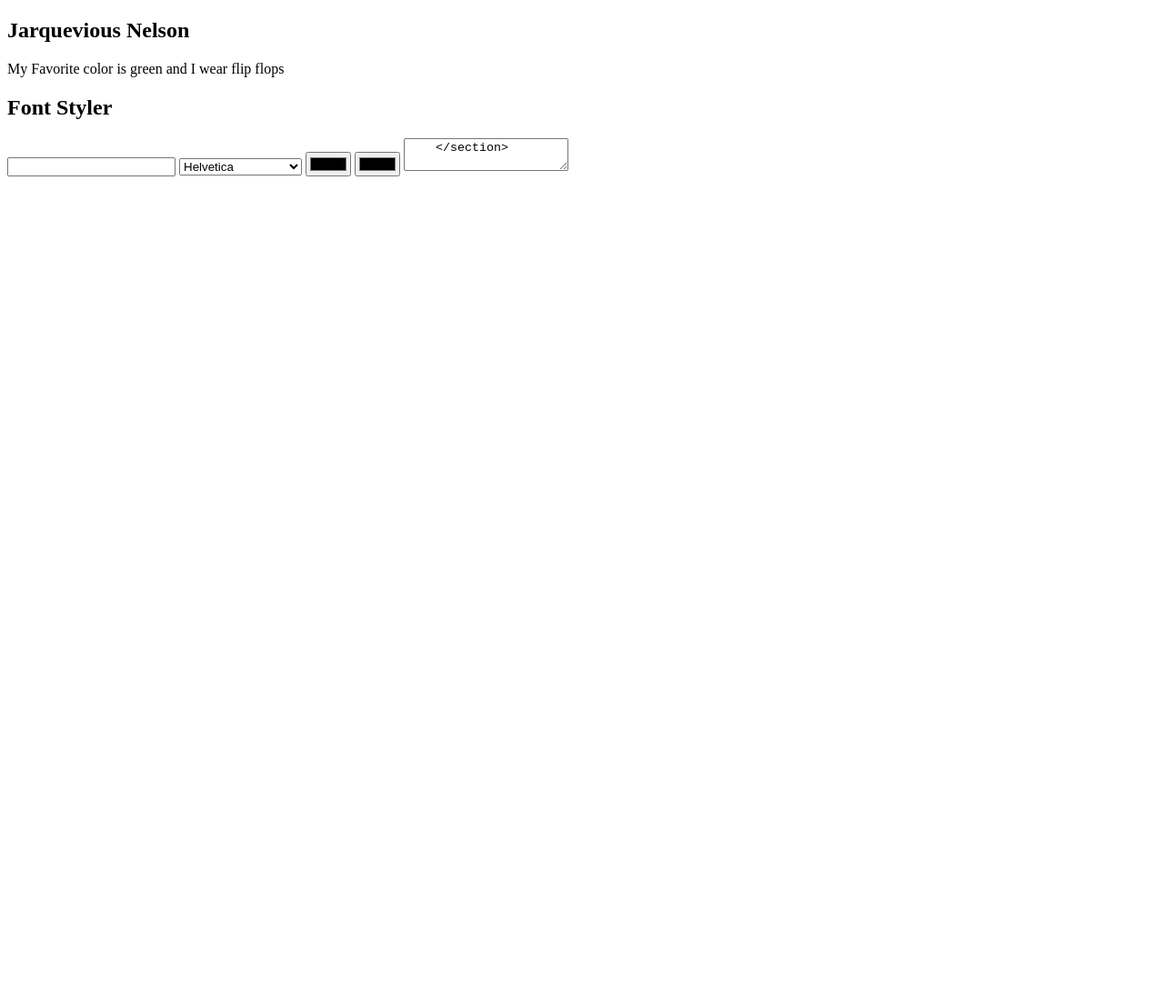
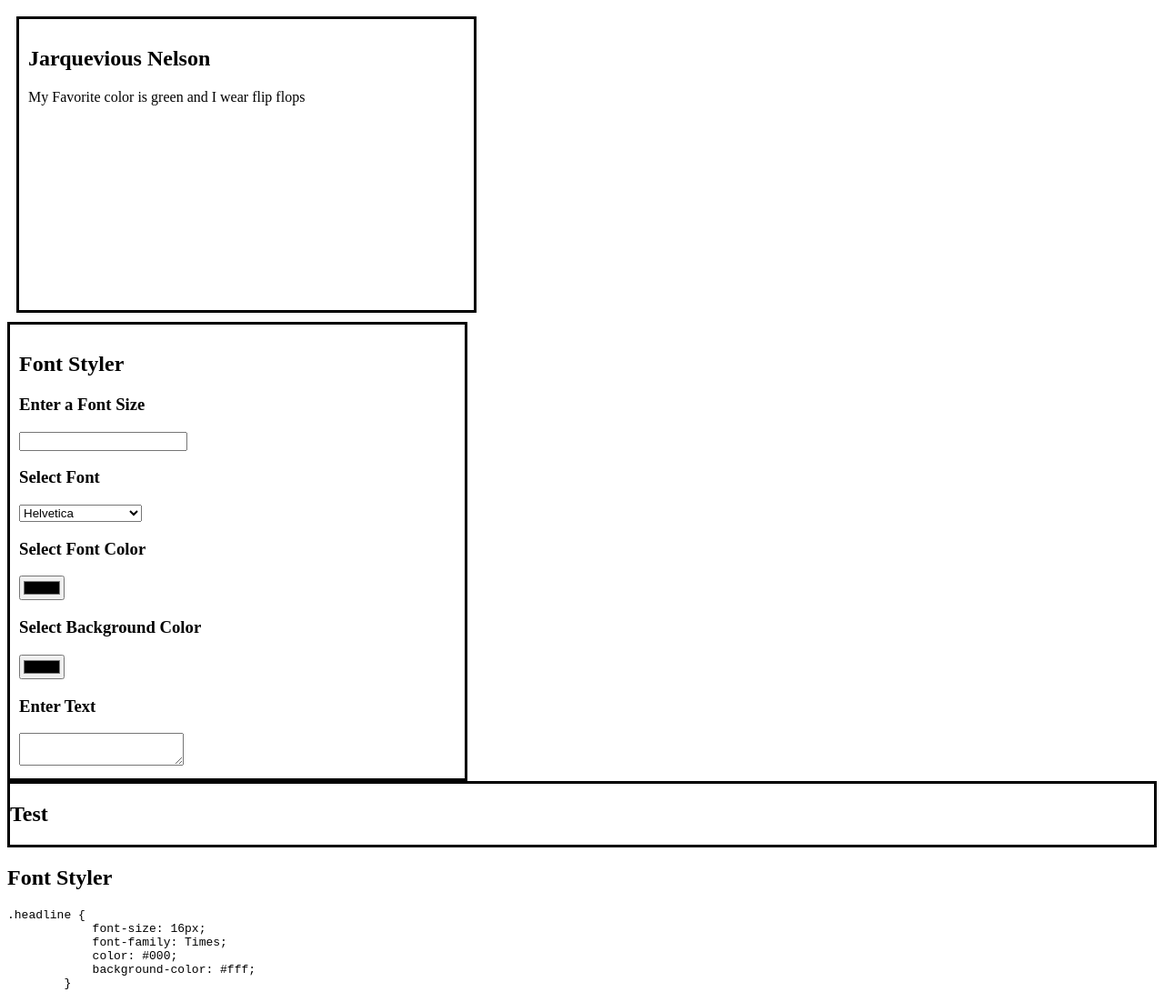
Before and after one commit to Jarquevious/web10, a plain HTML site: page final/index.html in a window 1280 px wide. Shown: the whole page at 91% size. Before the commit the page ends 800 px from the top, so only its background shows below. Drawn offline with Linux system fonts and the light colour scheme.

Commit message:
not properly formatted

```diff
--- a/final/index.html
+++ b/final/index.html
@@ -3,9 +3,12 @@
 <head>
     <meta charset="UTF-8">
     <meta name="viewport" content="width=device-width, initial-scale=1.0">
+    <link rel="stylesheet" href="styles.css">
     <title>Jarquevious Nelson - Final - Web 1.0</title>
 </head>
 <body>
+
+    <div id="divone">
     <section id="student-info">
         <h1>Jarquevious Nelson</h1>
         <p>My Favorite color is green and I wear flip flops</p>
@@ -14,13 +17,16 @@
     <!-- Section 2 -->
 
     <!-- Select Font Size -->
+
     <section id="data-input">
         <h1 id="font-styler">Font Styler</h1>
 
         <!-- Font Size Input -->
+        <h3>Enter a Font Size</h3>
         <input id="input-size" type="number">
 
         <!-- Select Font -->
+        <h3>Select Font</h3>
         <select id="select-font">
             <option value="helvetica">Helvetica</option>
             <option value="arial">Arial</option>
@@ -29,20 +35,38 @@
         </select>
 
         <!-- Font Color -->
+        <h3>Select Font Color</h3>
         <input id="input-color" type="color" value="#000">
 
         <!-- Background Color -->
+        <h3>Select Background Color</h3>
         <input id="input-bg-color" type="color" value="#fff">
 
         <!-- Enter Text   -->
-        <textarea id="enter-text">
+        <h3>Enter Text</h3>
+        <textarea id="enter-text"></textarea>
+    </section>
+    </div>
+
+    <div id="divtwo">
+    <section id="headline-display">
+        <h1 id="display">Test</h1></div>
     </section>
 
-    <section id="headline-display">
+    <section id="data-output">
+        <h1>Font Styler</h1>
+        <pre><code>.headline {
+            font-size: <span id="show-size">16</span>px;
+            font-family: <span id="show-font">Times</span>;
+            color: <span id="show-color">#000</span>;
+            background-color: <span id="show-bg-color">#fff</span>;
+        }</code></pre>
+    </section>
+</div>
 
-    </section>
-    <section id="data-output">
+    <script>
+        src="myscripts.js"
+    </script>
 
-    </section>
 </body>
 </html>
--- /dev/null
+++ b/final/styles.css
@@ -0,0 +1,29 @@
+#divone {
+    display: flex;
+    flex-direction: column;
+}
+
+#divtwo {
+
+}
+
+#student-info {
+
+    border-style: solid;
+
+    float: left;
+    width: 30em;
+    padding: 10px;
+    height: 300px;
+    margin: 10px
+}
+
+#data-input {
+    border-style: solid;
+    width: 30em;
+    padding: 10px;
+}
+
+#headline-display {
+    border-style: solid;
+}
```
Also changed, not shown: final/script.js (added).
